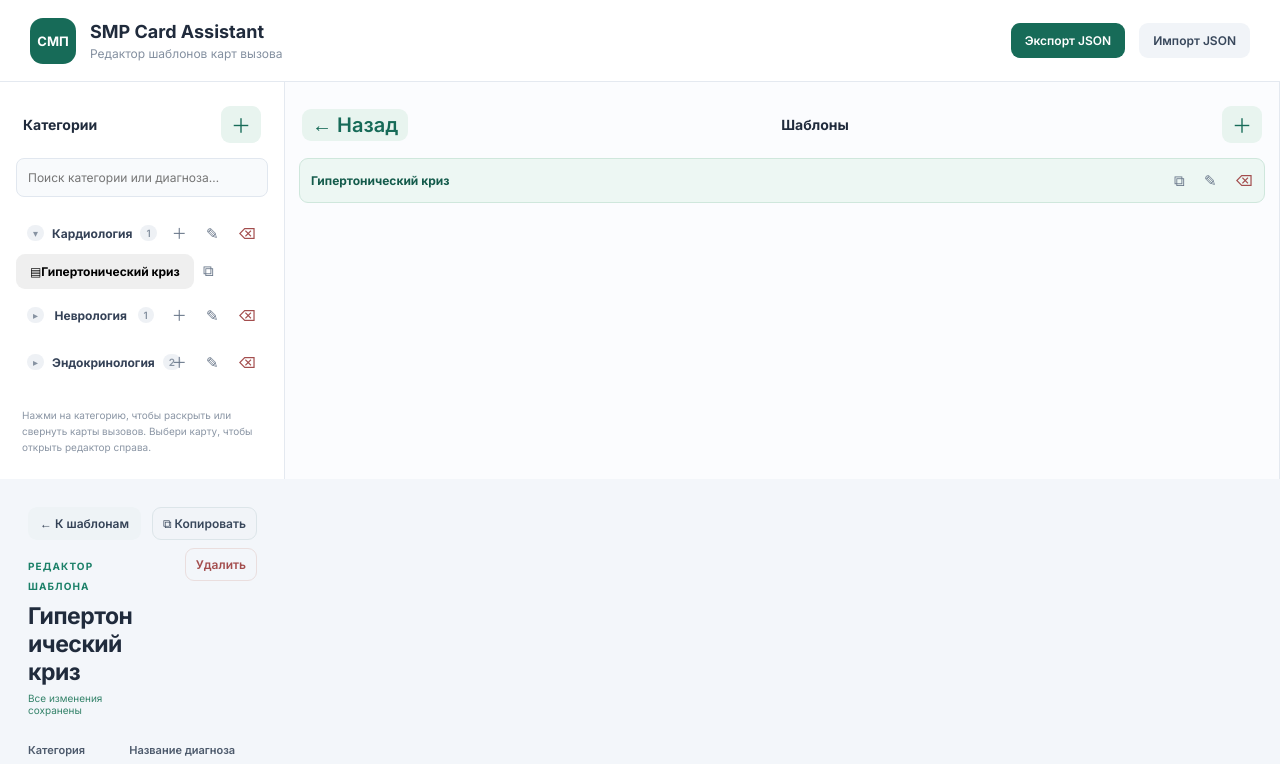
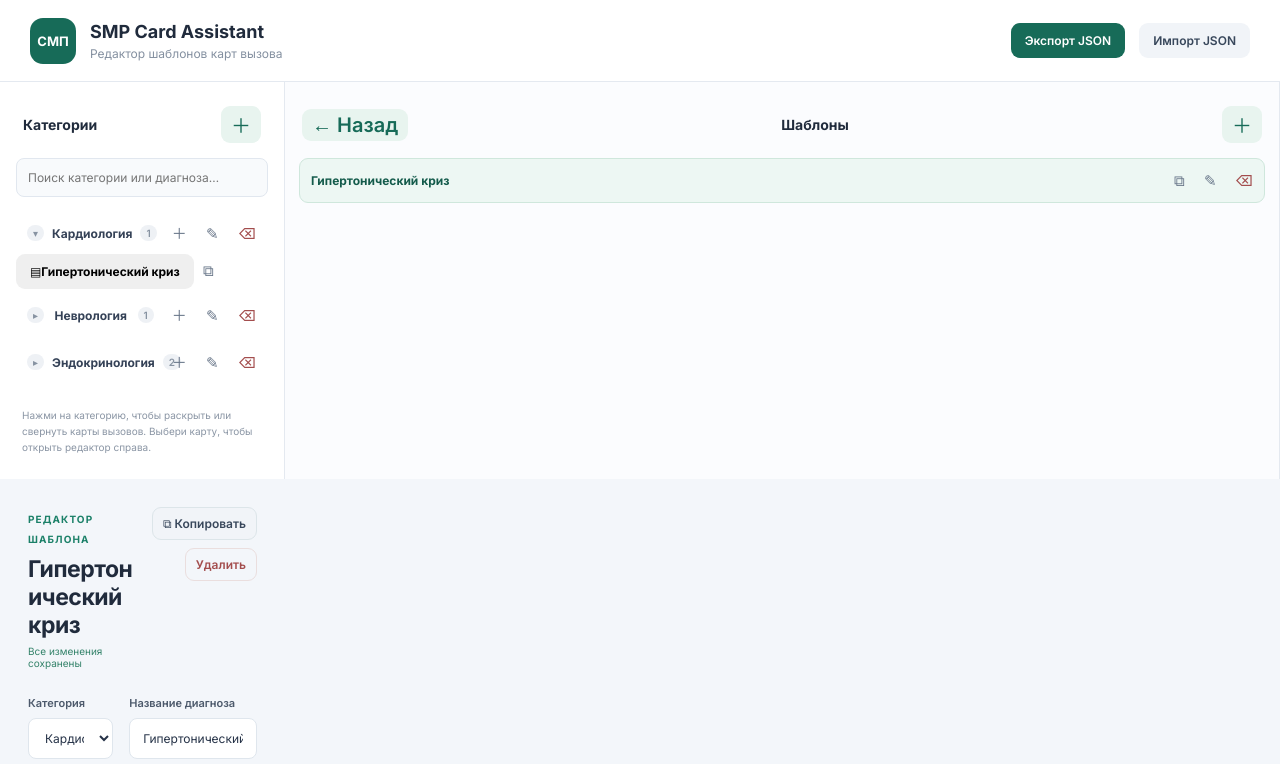
Before and after one commit to adamant1990/SMP-Card-assistant, a React (Vite) app in the folder desktop/: page / in a window 1280 px wide. Shown: the top 764 px of the page. Built offline with nearby package versions, Linux system fonts and the light colour scheme.

Commit message:
Keep editor beside expanded category list

```diff
--- a/desktop/src/App.tsx
+++ b/desktop/src/App.tsx
@@ -479,7 +479,7 @@ export default function App() {
         </div>)}{draftVisible && draft && <div className="template-row active draft-row"><button className="template-pick" onClick={() => setSelectedId(draft.id)}><strong>{draft.diagnosis}</strong><small>Черновик, не сохранён</small></button><span className="draft-label">Черновик</span></div>}{visibleTemplates.length === 0 && !draftVisible && <p className="empty-list">В этой категории пока нет шаблонов.</p>}</div>
       </section>
       {selected ? <section className="editor">
-        <div className="page-heading"><div><button className="back-button editor-back" onClick={goToTemplates}>← К шаблонам</button><span className="eyebrow">РЕДАКТОР ШАБЛОНА</span><h2>{selected.diagnosis}</h2><p className={dirty ? 'dirty-note' : 'saved-note'}>{dirty ? 'Есть несохранённые изменения' : 'Все изменения сохранены'}</p></div><div className="template-actions"><button className="secondary" onClick={copyTemplate}>⧉ Копировать</button><button className="danger-ghost" onClick={deleteTemplate}>Удалить</button></div></div>
+        <div className="page-heading"><div><span className="eyebrow">РЕДАКТОР ШАБЛОНА</span><h2>{selected.diagnosis}</h2><p className={dirty ? 'dirty-note' : 'saved-note'}>{dirty ? 'Есть несохранённые изменения' : 'Все изменения сохранены'}</p></div><div className="template-actions"><button className="secondary" onClick={copyTemplate}>⧉ Копировать</button><button className="danger-ghost" onClick={deleteTemplate}>Удалить</button></div></div>
         <div className="field-grid"><label className="field"><span>Категория</span><select value={selected.category} onChange={e => update('category', e.target.value)}>{categoryList.map(c => <option key={c} value={c}>{c}</option>)}{!categoryList.includes(selected.category) && <option value={selected.category}>{selected.category}</option>}</select></label><label className="field"><span>Название диагноза</span><input value={selected.diagnosis} onChange={e => update('diagnosis', e.target.value)}/></label></div>
         <div className="editor-actions"><button className="primary" onClick={() => saveCurrentDraft()}>Сохранить</button><button className="secondary" onClick={() => { if (!draft) return; const saved = templates.find(t => t.id === draft.id); if (saved) setDraft({ ...saved, extensionFields: { ...saved.extensionFields } }); else { setDraft(null); setSelectedId(''); } setStatus('Несохранённые изменения отменены.'); }}>Отмена</button><span className="editor-action-note">{dirty ? 'Не забудь сохранить изменения' : 'Нет несохранённых изменений'}</span></div>
         <div className="section-title"><h3>Текстовые заготовки</h3><p>Фактические показатели и назначения подтверждаются для каждого вызова отдельно.</p></div>
```
